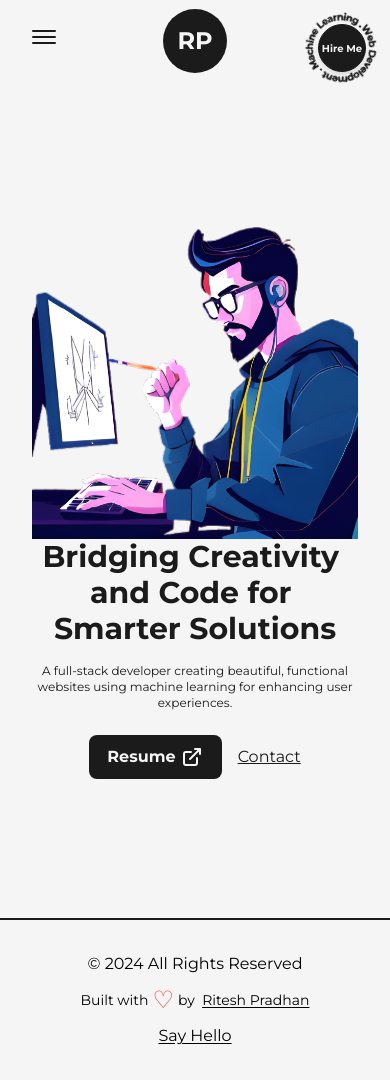
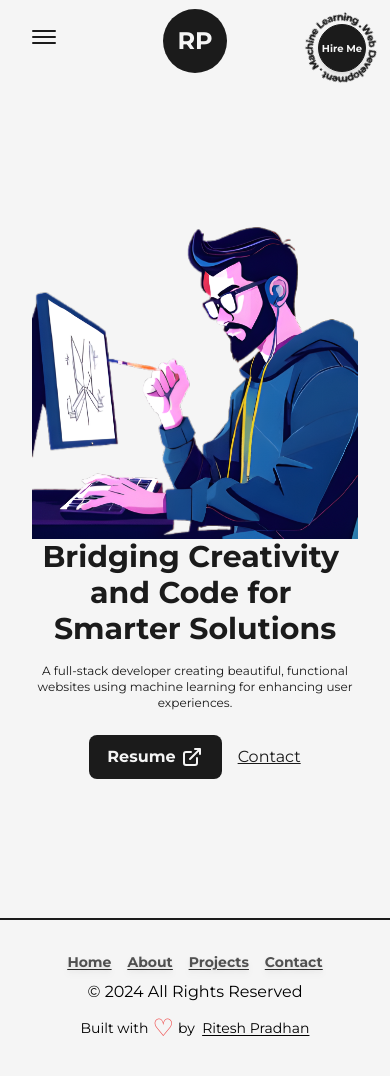
Before and after one commit to RITESHP36/Portfolio-Website, a Next.js app: page / in a window 390 px wide. Built offline with nearby package versions, Linux system fonts and the light colour scheme.

Commit message:
footer changes for mobile display

```diff
--- a/src/components/Footer.jsx
+++ b/src/components/Footer.jsx
@@ -1,24 +1,37 @@
-import React from 'react'
-import Layout from './Layout'
-import Link from 'next/link'
+import React from "react";
+import Layout from "./Layout";
+import Link from "next/link";
 
 const Footer = () => {
 	return (
 		<footer
-    className='w-full border-t-2 border-solid border-dark font-medium text-lg dark:text-light bg-light dark:bg-dark dark:border-light
-    sm:text-base '
+			className="w-full border-t-2 border-solid border-dark font-medium text-lg dark:text-light bg-light dark:bg-dark dark:border-light
+    sm:text-base "
 		>
-        <Layout className='py-8 flex items-center justify-between lg:flex-col lg:py-6'>
-            <span>
-                &copy; {new Date().getFullYear()} All Rights Reserved
-            </span>
-           <div className='flex items-center lg:py-2 lg:text-sm'>
-            Built with <span className='text-red-500 text-2xl px-1'>&#9825;</span> by &nbsp; <Link href='/about' className='underline underline-offset-2'>Ritesh Pradhan</Link>
+			<Layout className="py-8 flex items-center justify-between lg:flex-col lg:py-6 lg:gap-y-2">
+				<div className=" space-x-4 text-sm font-semibold sm:block hidden text-dark/75 dark:text-light/75 underline underline-offset-2 drop-shadow-md ">
+					<Link href="/">Home</Link>
+					<Link href="/about">About</Link>
+					<Link href="/projects">Projects</Link>
+					<Link href="/contact">Contact</Link>
 				</div>
-           <Link href='/contact' className='underline underline-offset-2'>Say Hello</Link>
+				<span>&copy; {new Date().getFullYear()} All Rights Reserved</span>
+				<div className="flex items-center  lg:text-sm">
+					Built with <span className="text-red-500 text-2xl px-1">&#9825;</span>{" "}
+					by &nbsp;{" "}
+					<Link href="/about" className="underline underline-offset-2">
+						Ritesh Pradhan
+					</Link>
+				</div>
+				<Link
+					href="/contact"
+					className="underline underline-offset-2 sm:hidden"
+				>
+					Say Hello
+				</Link>
 			</Layout>
 		</footer>
-  )
-}
+	);
+};
 
-export default Footer
+export default Footer;
```
Lines whose indentation alone changed are shown as unchanged.
